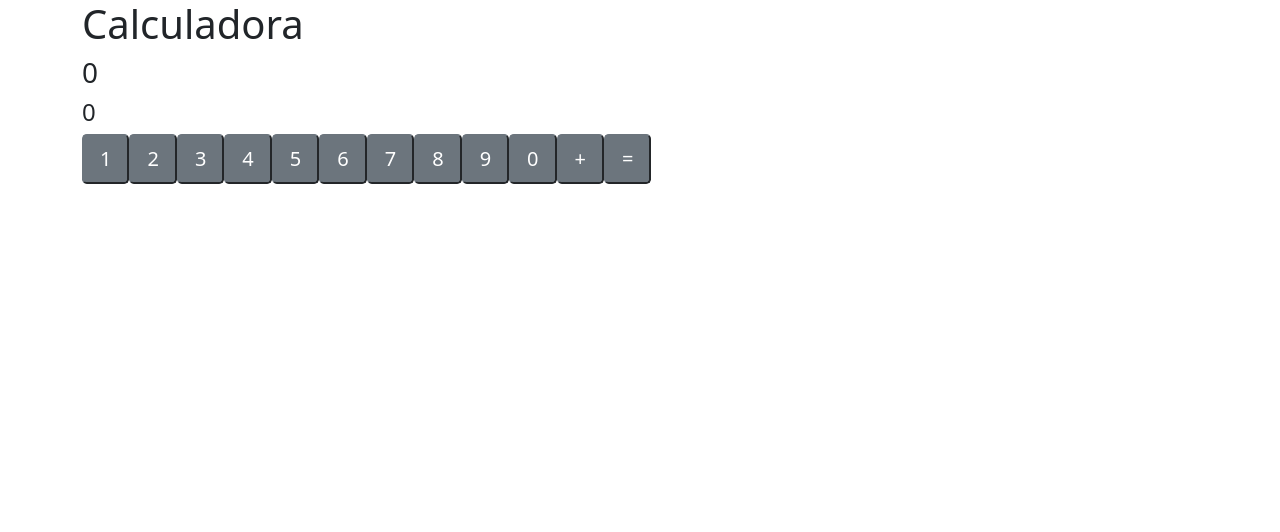
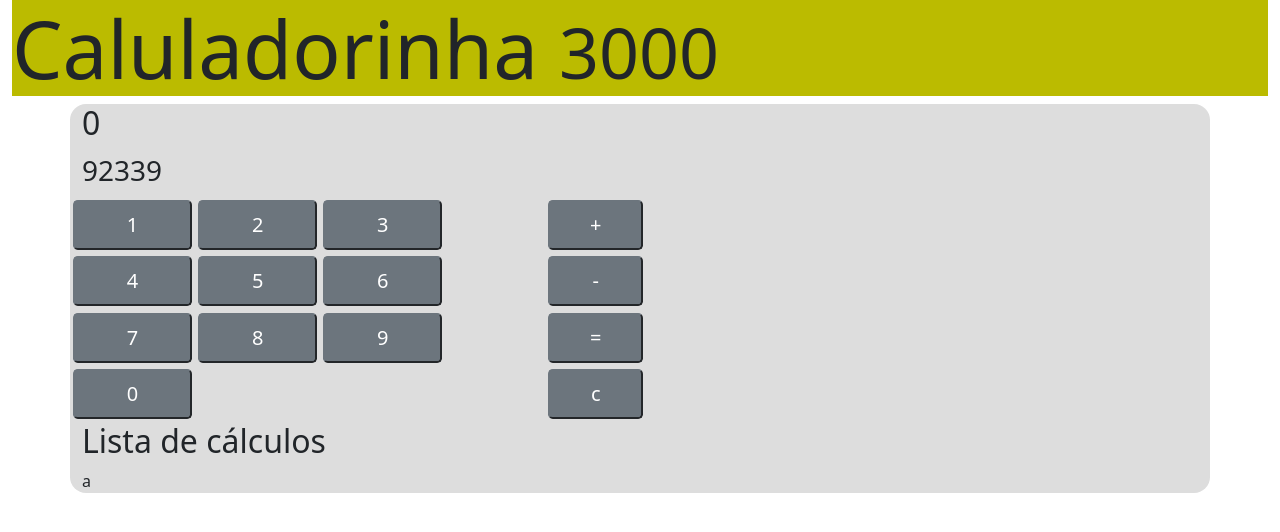
Before and after one commit to EricConceicao/estudos-react, a React (Vite) app in the folder calculadora/: page / in a window 1280 px wide. Shown: the top 532 px of the page. Built offline with nearby package versions, Linux system fonts and the light colour scheme.

Commit message:
Refazendo de outra forma a calculadora e visual basico

```diff
--- a/calculadora/index.html
+++ b/calculadora/index.html
@@ -9,6 +9,20 @@
     <link href="https://cdn.jsdelivr.net/npm/bootstrap@5.0.2/dist/css/bootstrap.min.css"
     rel="stylesheet"
     integrity="sha384-EVSTQN3/azprG1Anm3QDgpJLIm9Nao0Yz1ztcQTwFspd3yD65VohhpuuCOmLASjC" crossorigin="anonymous">
+
+    <style type="text/css">
+      #calc-container {
+        background-color: #ddd;
+        border-radius: 1rem;
+      }
+      #calc-button {
+        margin: .2rem;
+      }
+      header {
+        background-color: #bbbb00;
+
+      }
+    </style>
   </head>
 
   <body>
--- a/calculadora/src/App.jsx
+++ b/calculadora/src/App.jsx
@@ -4,36 +4,38 @@ import CalcButton from './components/CalcButton.jsx';
 
 function App() {
 
-  const [values, setValues] = useState('0');
-  const [result, setResult] = useState(0);
+  const [panelValues, setPanelValues] = useState('0');
 
-  // Mostra o que você apertou no painel, e vai adicionando a frente
-  function showOnPanel (value) {
-    if (values === '0' && values.length === 1) {
+  function operation(number) {
+    if (panelValues === '0') {
+      setPanelValues(number.toString());
 
-      setValues(value);
     } else {
-
-      setValues(values + value);
+      setPanelValues(panelValues + number);
     }
-
-  }
-
-  function showResult (result) {
-    setResult(result);
   }
 
   return (
-    <div className="container">
+    <div className="container-fluid">
+      <header>
+        <h1 className="display-1">Caluladorinha <small>3000</small></h1>
+      </header>
 
-      <h1>Calculadora</h1>
+      <main className="container" id="calc-container">
 
-      <h3>{values}</h3>
-      <h4>{result}</h4>
+        <h2>{panelValues}</h2>
+        <h2><small>92339</small></h2>
+
+        <CalcButton onClick={operation} />
 
 
-      <CalcButton showOnPanel={showOnPanel} showResult={showResult} />
 
+        <ul className="list-unstyled">
+          <h2>Lista de cálculos</h2>
+          <li>a</li>
+        </ul>
+
+      </main>
     </div>
   );
 }
--- a/calculadora/src/components/CalcButton.jsx
+++ b/calculadora/src/components/CalcButton.jsx
@@ -1,13 +1,8 @@
-import {useState, useEffect} from "react";
+import {useState} from "react";
 
 function CalcButton(props) {
 
-	const [result, setResult] = useState(0);
-	const [values, setValues] = useState('');
 
-	const clear = '';
-
-	let sum = 0;
 	// Dicionário para definir os valores dos botões que serão iterados depois
 	const BUTTON_VALUES = [
 		{ label: '1', value: 1 },
@@ -20,40 +15,38 @@ function CalcButton(props) {
 		{ label: '8', value: 8 },
 		{ label: '9', value: 9 },
 		{ label: '0', value: 0 },
-
-		{ label: '+', value: ' + ' },
-		{ label: '=', value: ' = ' }
 	];
 
-	function calc(operation) {
-
-		switch (operation) {
-		case (' + '):
-			sum + parseInt(values);
-			console.log(sum)
-			break;
-
-		case (' = '):
-			setResult(sum);
-			break;
-
-		default:
+	const OPERATION_VALUES = [
+		{ label: '+', value: () => sum() },
+		{ label: '-', value: () => minus() },
+		{ label: '=', value: () => equal() },
+		{ label: 'c', value: () => clear() }
+	];
 
 
-			break;
-		}
-		props.showOnPanel(values + operation);
-		props.showResult(result);
-
-	}
 
 
 	// Processo para iterar o vetor buttonValue com o método .map()
 	const Buttons = BUTTON_VALUES.map((button) => {
 	  	const buttons = (
 		  	<button
+		  	id="calc-button"
 		  	key={button.label}
-		  	onClick={() => { calc(button.value) }}
+		  	onClick={() => {props.onClick(button.value)}}
+		  	className="col-sm-3 btn-lg btn-secondary">
+		  		{button.label}
+		  	</button>
+		  );
+	  	return buttons
+  	});
+
+  	const Ops = OPERATION_VALUES.map((button) => {
+	  	const buttons = (
+		  	<button
+		  	id="calc-button"
+		  	key={button.label}
+		  	onClick={() => {props.onClick(button.value)}}
 		  	className="btn-lg btn-secondary">
 		  		{button.label}
 		  	</button>
@@ -61,10 +54,21 @@ function CalcButton(props) {
 	  	return buttons
   	});
 
+
   	// Layout que será renderizado //
 	return (
-		<div>
-			{Buttons}
+		<div className="row">
+			<div className="col-sm-5">
+				<div className="row">
+					{Buttons}
+				</div>
+			</div>
+
+	        <div className="col-sm-1">
+	        	<div className="row">
+	        		{Ops}
+	       		</div>
+	       	</div>
         </div>
 	);
 }
```
